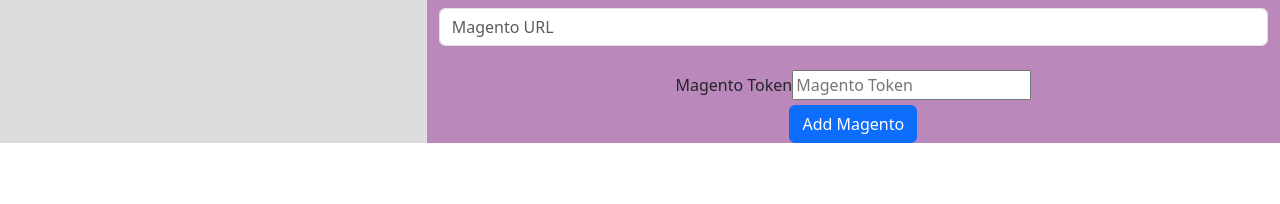
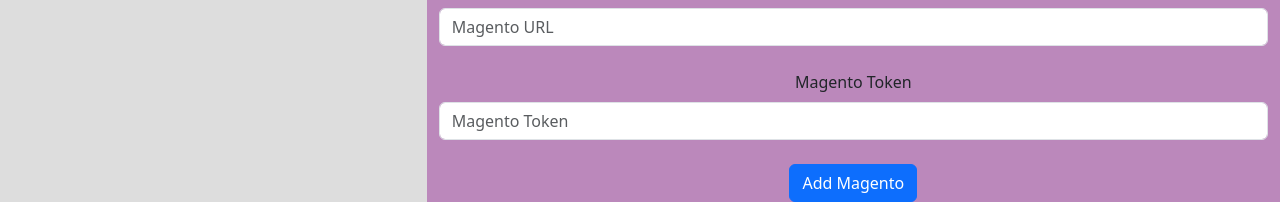
Before and after one commit to 5mehulhelp5/magento2-developer-dashboard, a React (Vite) app in the folder frontend/: page /add in a window 1280 px wide. Shown: the part 244-448 px from the top of the page. Built offline with nearby package versions, Linux system fonts and the light colour scheme; no server answers.

Commit message:
frontend - Add callback to refresh collection, use react HTML markup

```diff
--- a/frontend/src/components/MagentoForm.jsx
+++ b/frontend/src/components/MagentoForm.jsx
@@ -1,6 +1,6 @@
 import axios from 'axios';
 
-export default function MagentoForm() {
+export default function MagentoForm({ onRecordAdded }) {
     const submitForm = async(event) => {
         event.preventDefault();
 
@@ -11,7 +11,10 @@
         // Any validation
 
         try {
-            await axios.post('http://localhost:5000/magento/', magentoData)
+            await axios.post('http://localhost:5000/magento/', magentoData);
+
+            // Call to parent component to refresh records
+            onRecordAdded();
         } catch (error) {
             console.error('Error submitting form:', error);
         }
@@ -21,16 +24,16 @@
         <div className="form-wrapper">
             <div className="flex h-screen bg-gray-100">
                 <form onSubmit={submitForm}>
-                    <div class="form-group">
-                        <label for="name" className="form-label">Site Name</label>
+                    <div className="form-group">
+                        <label htmlFor="name" className="form-label">Site Name</label>
                         <input name="name" type="text" placeholder="Site Name" className="form-control" required /><br />
                     </div>
 
-                    <label for="url" className="form-label">Magento URL</label>
+                    <label htmlFor="url" className="form-label">Magento URL</label>
                     <input name="url" type="text" placeholder="Magento URL" className="form-control" required /><br />
 
-                    <label for="access_token" className="form-label">Magento Token</label>
-                    <input name="access_token" type="text" placeholder="Magento Token" /><br />
+                    <label htmlFor="access_token" className="form-label">Magento Token</label>
+                    <input name="access_token" type="text" placeholder="Magento Token" className="form-control" /><br />
 
                     <button type="submit" className="btn btn-primary">Add Magento</button>
                 </form>
--- a/frontend/src/pages/Add.jsx
+++ b/frontend/src/pages/Add.jsx
@@ -1,10 +1,10 @@
 import MagentoForm from '../components/MagentoForm'
 
-export default function Add() {
+export default function Add({ onRecordAdded}) {
     return (
         <>
             <h1>Add</h1>
-            <MagentoForm />
+            <MagentoForm onRecordAdded={onRecordAdded} />
         </>
     )
 }
```
